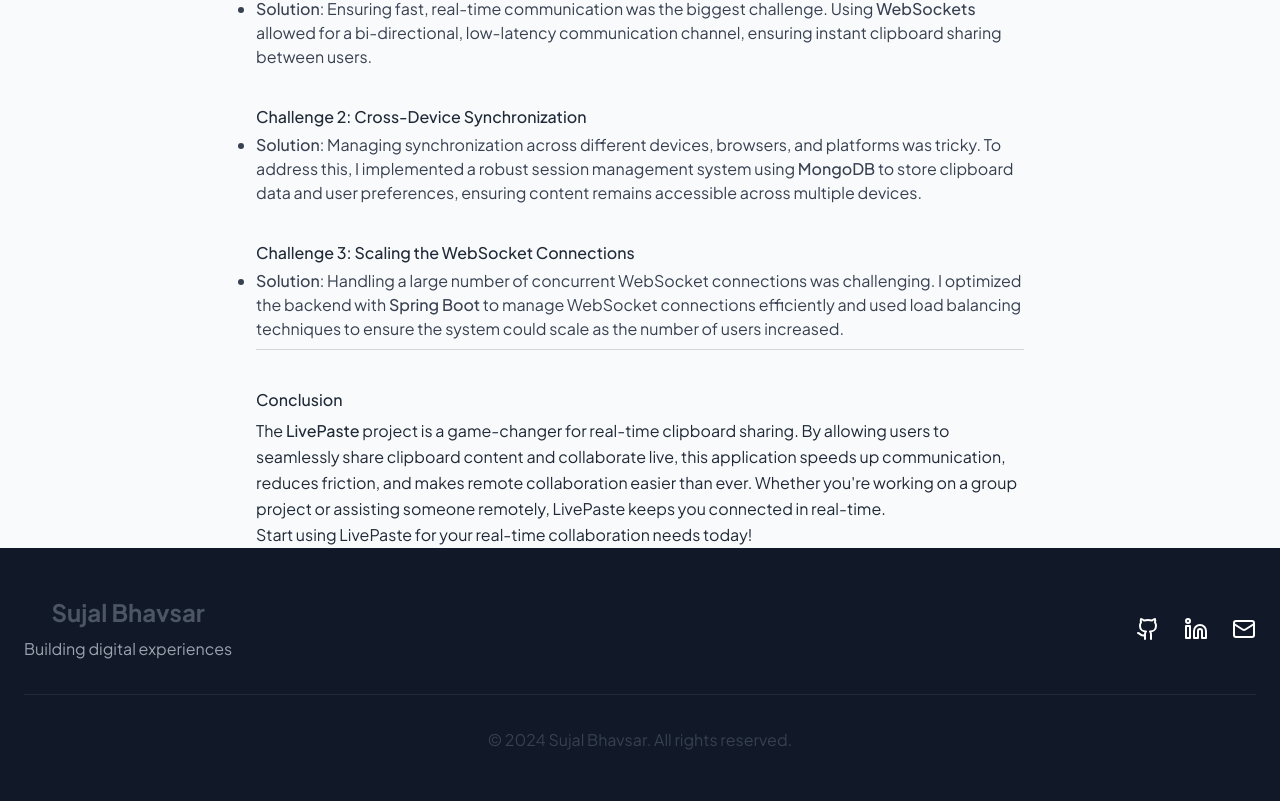
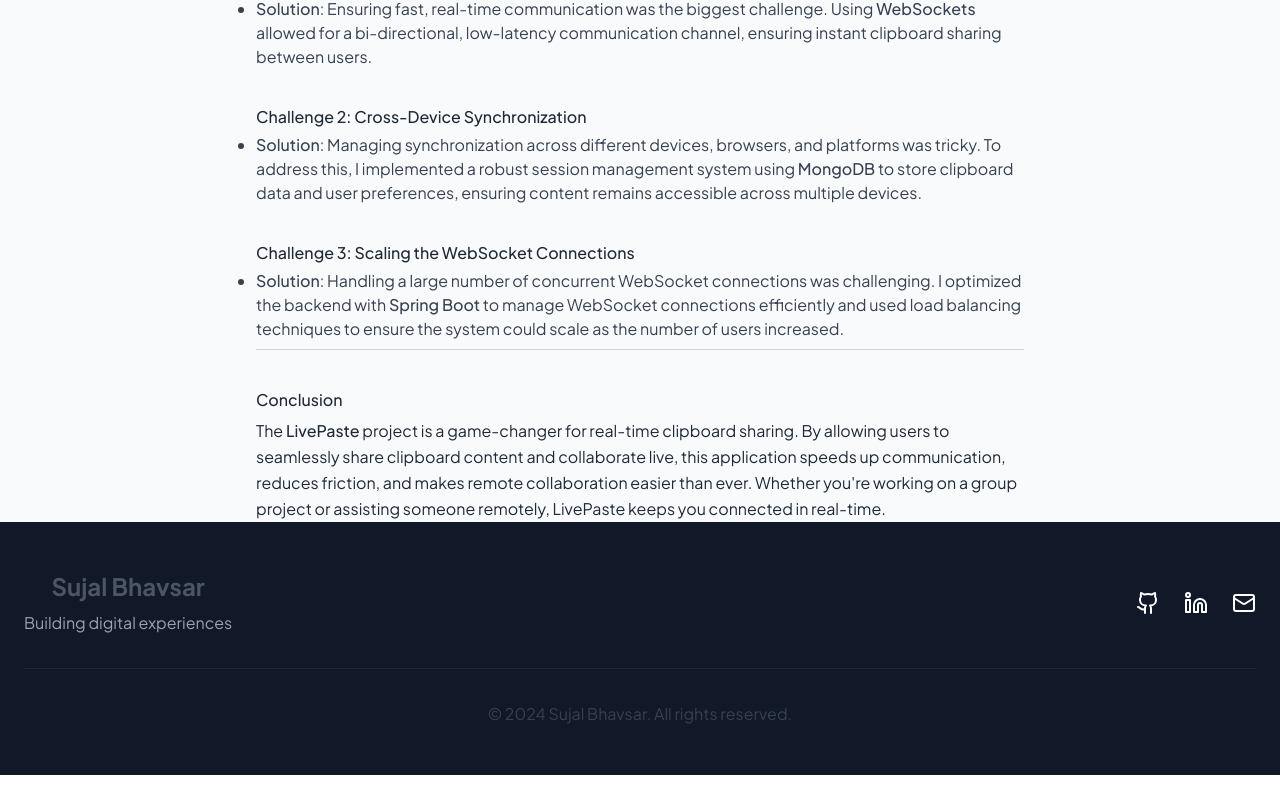
Before and after one commit to sujal011/portfolio-blog, a Next.js app: page /project/livepaste in a window 1280 px wide. Shown: the part 1374-2175 px from the top of the page. After the commit the page ends 2149 px from the top, so only its background shows below. Built offline with nearby package versions, Linux system fonts and the light colour scheme.

Commit message:
Update page.mdx

```diff
--- a/app/(slashLayout)/project/livepaste/page.mdx
+++ b/app/(slashLayout)/project/livepaste/page.mdx
@@ -68,5 +68,3 @@ The LivePaste application allows users to seamlessly share their clipboard conte
 ## Conclusion
 
 The **LivePaste** project is a game-changer for real-time clipboard sharing. By allowing users to seamlessly share clipboard content and collaborate live, this application speeds up communication, reduces friction, and makes remote collaboration easier than ever. Whether you're working on a group project or assisting someone remotely, LivePaste keeps you connected in real-time.
-
-Start using LivePaste for your real-time collaboration needs today!
```
